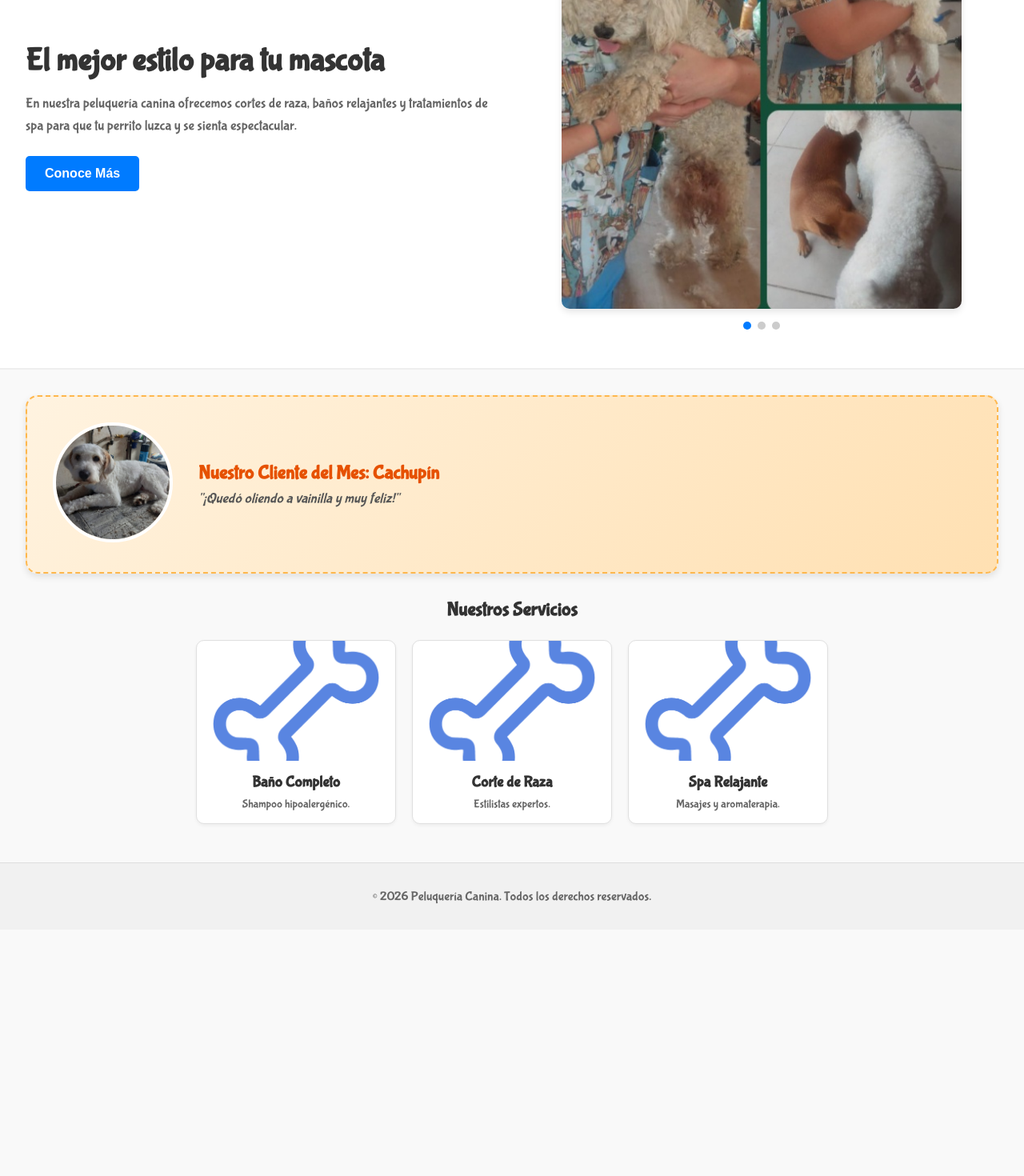
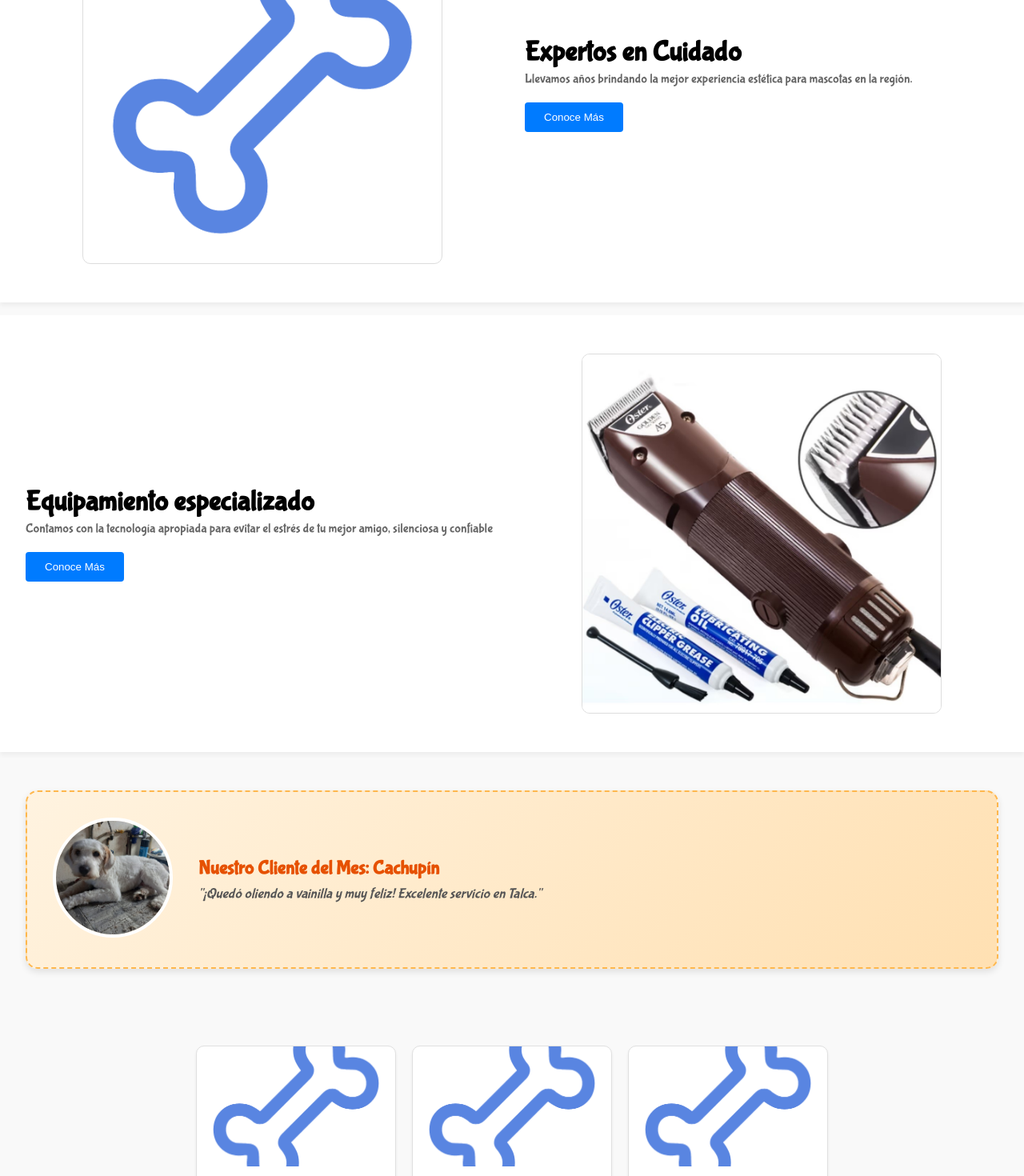
Before and after one commit to sebastianramirezmunoz99/eva1appweb, a React (Vite) app: page / in a window 1280 px wide. Shown: the part 260-1730 px from the top of the page at 80% size. Before the commit the page ends 1422 px from the top, so only its background shows below. Built offline with nearby package versions, Linux system fonts and the light colour scheme.

Commit message:
Arreglo de la configuracion del diseño, falta informacion relevante al contexto

```diff
--- a/src/App.jsx
+++ b/src/App.jsx
@@ -12,7 +12,12 @@ function App() {
       <main style={{ minHeight: '80vh' }}>
         <Routes>
           <Route path="/" element={<Home />} />
-          <Route path="/developer" element={<Developer />} />
+          <Route path="/developer" element={<Developer datos={{
+            nombre: "Sebastián Ramírez",
+            carrera: "Ingeniería Civil Informática",
+            ciudad: "Talca",
+            github: "https://github.com/"
+          }} />} />
           <Route path="*" element={<NotFound />} />
         </Routes>
       </main>
--- a/src/components/Developer.jsx
+++ b/src/components/Developer.jsx
@@ -1,9 +1,22 @@
-const Developer = () => {
+import styles from './Developer.module.css';
+import fotoPerfil from '../assets/logo.png';
+
+const Developer = ({ datos }) => {
   return (
-    <div>
-      <h1>Perfil del Desarrollador</h1>
-
-    </div>
+    <section className={styles.container}>
+      <div className={styles.profileCard}>
+        <img src={fotoPerfil} alt={datos.nombre} className={styles.image} />
+        <div className={styles.info}>
+          <h1>{datos.nombre}</h1>
+          <p><strong>Carrera:</strong> {datos.carrera}</p>
+          <p><strong>Ciudad:</strong> {datos.ciudad}</p>
+          <p>
+            <strong>GitHub:</strong>
+            <a href={datos.github} target="_blank" rel="noreferrer" className={styles.link}> Ver Repositorio</a>
+          </p>
+        </div>
+      </div>
+    </section>
   );
 };
 
--- /dev/null
+++ b/src/components/Developer.module.css
@@ -0,0 +1,58 @@
+
+.container {
+  display: flex;
+  justify-content: center;
+  padding: 4rem 2rem;
+  min-height: 60vh;
+}
+
+.profileCard {
+  display: flex;
+  align-items: center;
+  gap: 2rem;
+  padding: 2rem;
+  background-color: #ffffff;
+  box-shadow: 0 10px 20px rgba(0,0,0,0.1);
+  border-radius: 15px;
+  max-width: 700px;
+  width: 100%;
+  border: 1px solid #eeeeee;
+}
+
+.image {
+  width: 200px;
+  height: 200px;
+  object-fit: cover;
+  border-radius: 10px;
+  border: 3px solid #007bff;
+}
+
+.info h1 {
+  color: #333;
+  margin-bottom: 1rem;
+  font-size: 2rem;
+}
+
+.info p {
+  font-size: 1.1rem;
+  color: #555;
+  margin-bottom: 0.5rem;
+}
+
+.link {
+  color: #007bff;
+  text-decoration: none;
+  font-weight: bold;
+}
+
+.link:hover {
+  text-decoration: underline;
+}
+
+/*responsividad movil */
+@media (max-width: 768px) {
+  .profileCard {
+    flex-direction: column;
+    text-align: center;
+  }
+}
--- a/src/components/Footer.jsx
+++ b/src/components/Footer.jsx
@@ -3,7 +3,7 @@ import styles from './Footer.module.css';
 const Footer = () => {
   return (
     <footer className={styles.footer}>
-      <p>© 2026 Peluquería Canina. Todos los derechos reservados.</p>
+      <p>© 2026 Perruquería Canina. Todos los derechos reservados.</p>
     </footer>
   );
 };
--- a/src/components/Header.jsx
+++ b/src/components/Header.jsx
@@ -7,7 +7,7 @@ const Header = () => {
     <header className={styles.header}>
       <div className={styles.logoContainer}>
         <img src={logo} alt="Logo Peluquería Canina" className={styles.logo} />
-        <span className={styles.brandName}>Peluquería Canina</span>
+        <span className={styles.brandName}>La Perruquería Canina</span>
       </div>
 
       <nav className={styles.nav}>
--- a/src/components/Home.jsx
+++ b/src/components/Home.jsx
@@ -1,43 +1,59 @@
-import Hero from './Hero';
+import MatrixRow from './MatrixRow';
 import PerroDelMes from './PerroDelMes';
 import Card from './Card';
 import logo from '../assets/logo.png';
+import styles from './Home.module.css';
 import perrito2despues from '../assets/perrito2despues.jpeg'
+import maquina from '../assets/maquinaperro.jpg'
+//import perrito2despues from '../assets/perrito2despues.jpeg'
+//import perrito2despues from '../assets/perrito2despues.jpeg'
+//import perrito2despues from '../assets/perrito2despues.jpeg'
 
 const Home = () => {
   const serviciosDummy = [
-    { id: 1, titulo: "Baño Completo", descripcion: "Shampoo hipoalergénico.", imagen: logo },
-    { id: 2, titulo: "Corte de Raza", descripcion: "Estilistas expertos.", imagen: logo },
-    { id: 3, titulo: "Spa Relajante", descripcion: "Masajes y aromaterapia.", imagen: logo }
+    { id: 1, titulo: "Baño Premium", descripcion: "Limpieza profunda con aceites naturales.", imagen: logo },
+    { id: 2, titulo: "Corte de Raza", descripcion: "Estilo profesional según el estándar.", imagen: logo },
+    { id: 3, titulo: "Corte de Uñas", descripcion: "Seguridad y cuidado para sus patitas.", imagen: logo }
   ];
 
   return (
-    <div>
-      {/* 1. Sección Hero (Banner principal) */}
-      <Hero />
+    <main>
+      {/* MATRIZ 2x2 */}
+      <MatrixRow
+        titulo="Expertos en Cuidado"
+        contenido="Llevamos años brindando la mejor experiencia estética para mascotas en la región."
+        imagen={logo}
+        esInvertido={true}
+      />
 
-      <div style={{ padding: '0 2rem' }}>
-        {/* 2. El valor agregado */}
+      <MatrixRow
+        titulo="Equipamiento especializado"
+        contenido="Contamos con la tecnología apropiada para evitar el estrés de tu mejor amigo, silenciosa y confiable"
+        imagen={maquina}
+        esInvertido={false}
+      />
+
+      {/*Perrito del mes*/}
+      <div style={{ padding: '2rem' }}>
         <PerroDelMes
           nombre="Cachupín"
-          resena="¡Quedó oliendo a vainilla y muy feliz!"
+          resena="¡Quedó oliendo a vainilla y muy feliz! Excelente servicio en Talca."
           imagen={perrito2despues}
         />
+      </div>
 
-        {/* 3. Las Cards de servicios en formato Flex */}
-        <h2 style={{ textAlign: 'center', marginBottom: '1.5rem', color: '#333' }}>Nuestros Servicios</h2>
-        <div style={{ display: 'flex', gap: '20px', flexWrap: 'wrap', justifyContent: 'center', marginBottom: '2rem' }}>
-          {serviciosDummy.map((servicio) => (
-            <Card
-              key={servicio.id}
-              titulo={servicio.titulo}
-              descripcion={servicio.descripcion}
-              imagen={servicio.imagen}
-            />
-          ))}
-        </div>
+      {/*Tarjetas*/}
+      <div className={styles.cardsContainer}>
+        {serviciosDummy.map((ser) => (
+          <Card
+            key={ser.id}
+            titulo={ser.titulo}
+            descripcion={ser.descripcion}
+            imagen={ser.imagen}
+          />
+        ))}
       </div>
-    </div>
+    </main>
   );
 };
 
--- /dev/null
+++ b/src/components/Home.module.css
@@ -0,0 +1,16 @@
+.cardsContainer {
+  display: flex;
+  gap: 20px;
+  justify-content: center;
+  flex-wrap: wrap;
+  padding: 2rem;
+  margin-bottom: 3rem;
+}
+
+/* responsividad movil */
+@media (max-width: 768px) {
+  .cardsContainer {
+    flex-direction: column;
+    align-items: center;
+  }
+}
--- /dev/null
+++ b/src/components/MatrixRow.jsx
@@ -0,0 +1,18 @@
+import styles from './MatrixRow.module.css';
+
+const MatrixRow = ({ titulo, contenido, imagen, esInvertido }) => {
+  return (
+    <section className={`${styles.row} ${esInvertido ? styles.reverse : ''}`}>
+      <div className={styles.textSection}>
+        <h2 style={{ fontSize: '2.2rem' }}>{titulo}</h2>
+        <p style={{ color: '#666', lineHeight: '1.6' }}>{contenido}</p>
+        <button className={styles.button}>Conoce Más</button>
+      </div>
+      <div className={styles.imageSection}>
+        <img src={imagen} alt={titulo} className={styles.image} />
+      </div>
+    </section>
+  );
+};
+
+export default MatrixRow;
--- /dev/null
+++ b/src/components/MatrixRow.module.css
@@ -0,0 +1,48 @@
+.row {
+  display: flex;
+  align-items: center;
+  justify-content: space-between;
+  gap: 2rem;
+  padding: 3rem 2rem;
+  background-color: #ffffff;
+  box-shadow: 0 4px 6px rgba(0, 0, 0, 0.05);
+  margin-bottom: 1rem;
+}
+
+.reverse {
+  flex-direction: row-reverse;
+}
+
+.textSection {
+  flex: 1;
+}
+
+.imageSection {
+  flex: 1;
+  display: flex;
+  justify-content: center;
+}
+
+.image {
+  width: 100%;
+  max-width: 450px;
+  border-radius: 10px;
+  border: 1px solid #ddd;
+}
+
+.button {
+  background-color: #007bff;
+  color: white;
+  padding: 0.7rem 1.5rem;
+  border: none;
+  border-radius: 4px;
+  cursor: pointer;
+  margin-top: 1rem;
+}
+
+@media (max-width: 768px) {
+  .row, .reverse {
+    flex-direction: column;
+    text-align: center;
+  }
+}
```
